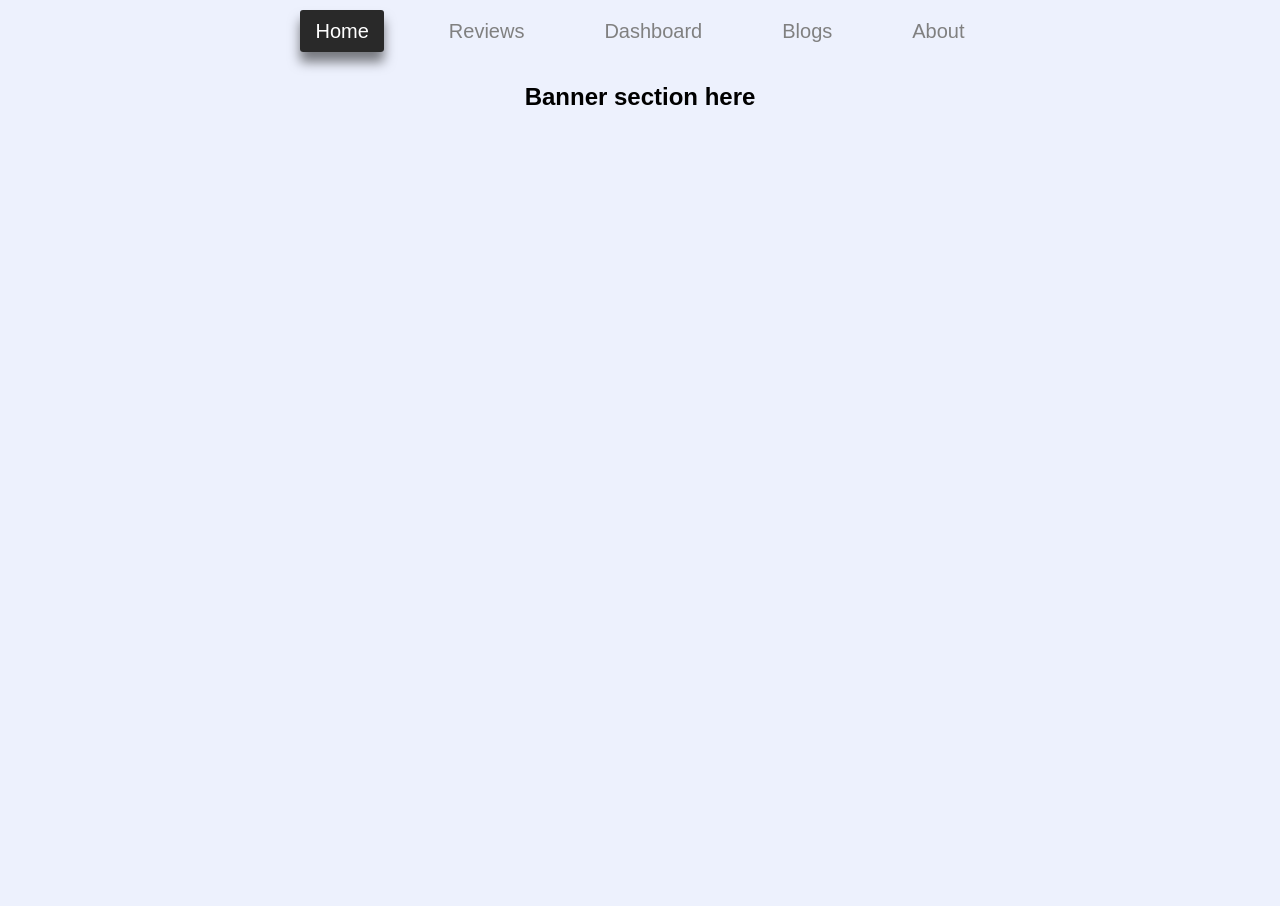
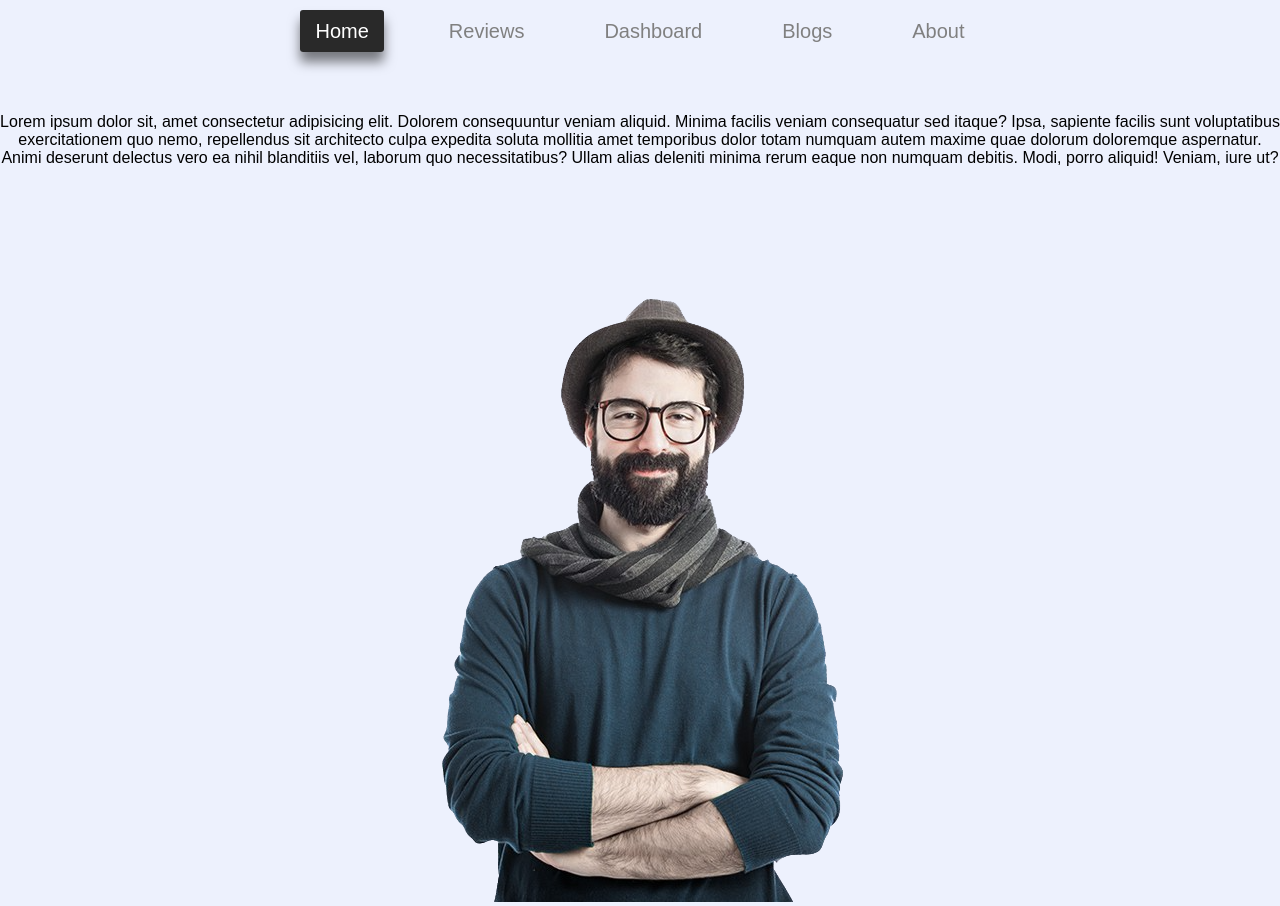
Before and after one commit to rasel-gannicus/Photographer-Website-Portfolio---E-commerce--with-React, a React (Create React App) app: page / in a window 1280 px wide. Before the commit the page ends 800 px from the top, so only its background shows below. Built offline with nearby package versions, Linux system fonts and the light colour scheme.

Commit message:
working on banner

```diff
--- a/src/App.js
+++ b/src/App.js
@@ -10,11 +10,13 @@ function App() {
   return (
     <div className="App">
       <Header></Header>
-      <Routes>
-        <Route path='/' element={<Home></Home>}></Route>
-        <Route path='/about' element={<About></About>} ></Route>
-        <Route path='*' element={<Error></Error>}></Route>
-      </Routes>
+      <div className="app-div">
+        <Routes>
+          <Route path='/' element={<Home></Home>}></Route>
+          <Route path='/about' element={<About></About>} ></Route>
+          <Route path='*' element={<Error></Error>}></Route>
+        </Routes>
+      </div>
     </div>
   );
 }
--- a/src/Pages/Home/Banner/Banner.js
+++ b/src/Pages/Home/Banner/Banner.js
@@ -1,10 +1,18 @@
 import React from 'react';
 import './Banner.css';
+import bannerImg from '../../../utilities/img/banner-bg.png';
 
 const Banner = () => {
     return (
-        <div>
-            <h2>Banner section here</h2>
+        <div className='banner-div'>
+            <div className="banner-left">
+                <p>Lorem ipsum dolor sit, amet consectetur adipisicing elit. Dolorem consequuntur veniam aliquid. Minima facilis veniam consequatur sed itaque? Ipsa, sapiente facilis sunt voluptatibus exercitationem quo nemo, repellendus sit architecto culpa expedita soluta mollitia amet temporibus dolor totam numquam autem maxime quae dolorum doloremque aspernatur. Animi deserunt delectus vero ea nihil blanditiis vel, laborum quo necessitatibus? Ullam alias deleniti minima rerum eaque non numquam debitis. Modi, porro aliquid! Veniam, iure ut?</p>
+            </div>
+            <div className="banner-right">
+                <div className="banner-img">
+                    <img src={bannerImg} alt="" />
+                </div>
+            </div>
         </div>
     );
 };
--- a/src/Pages/Home/Home.css
+++ b/src/Pages/Home/Home.css
@@ -0,0 +1,4 @@
+
+.app-div{
+    margin-top: 50px;
+}
--- a/src/Pages/Home/Home.js
+++ b/src/Pages/Home/Home.js
@@ -4,7 +4,7 @@ import './Home.css';
 
 const Home = () => {
     return (
-        <div>
+        <div className='home-div'>
             <Banner></Banner>
         </div>
     );
```
Also changed, not shown: src/utilities/img/banner-bg.png (added), 1 other file (tests, documents, lock files or other folders).
